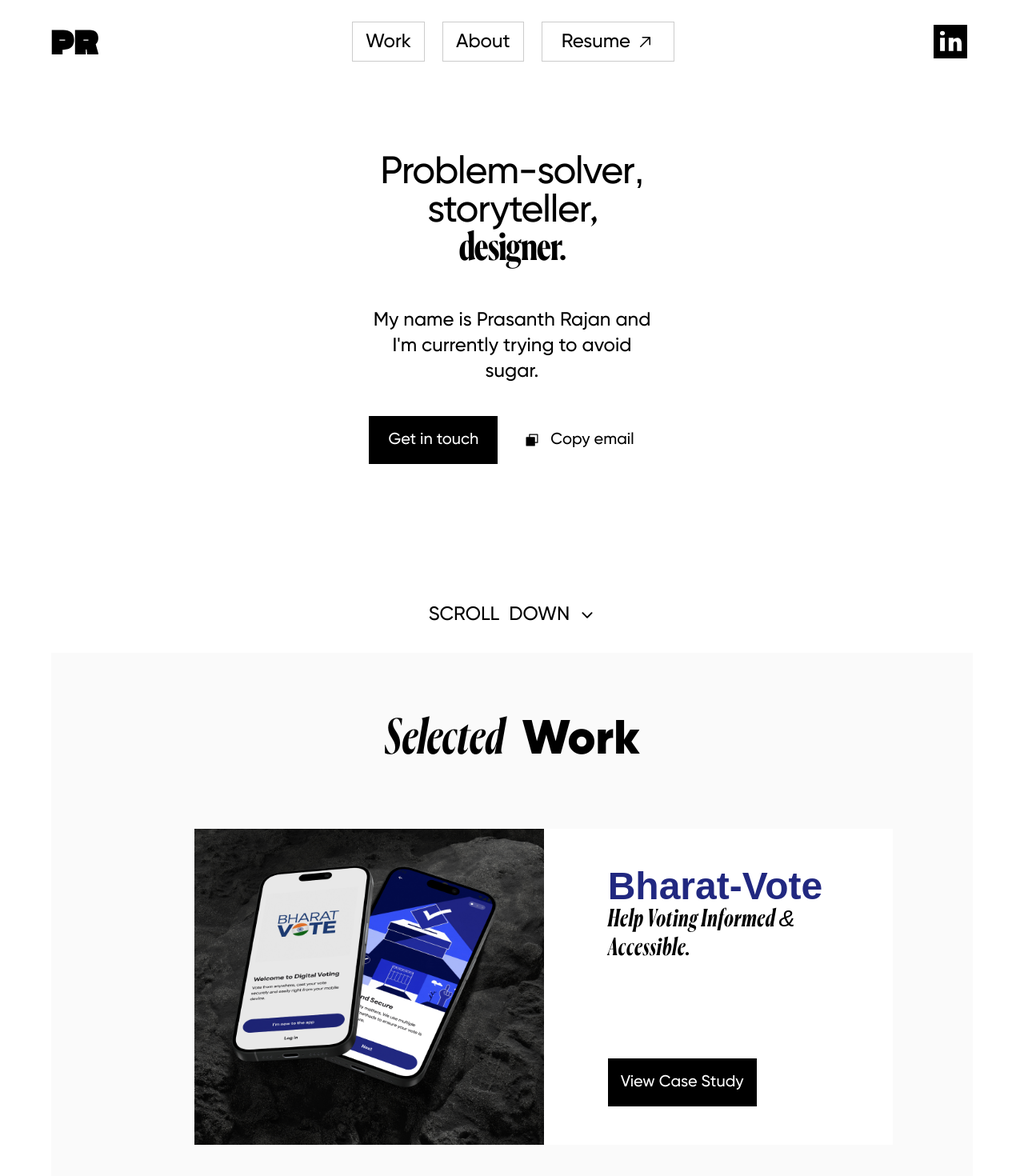
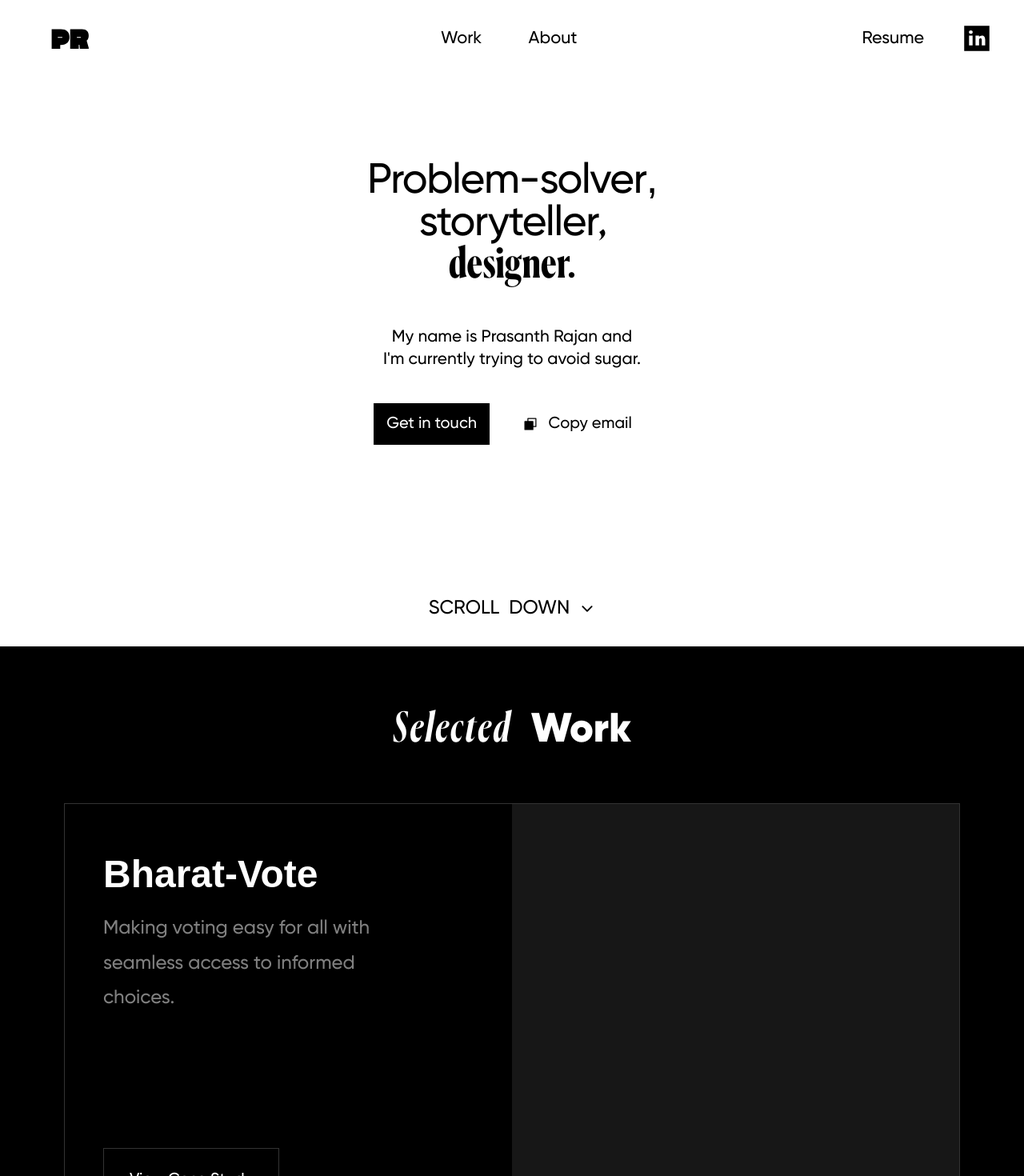
Before and after one commit to AkashBalcham/prasanth-port, a React (Create React App) app: page / in a window 1280 px wide. Shown: the top 1470 px of the page at 80% size. Built offline with nearby package versions, Linux system fonts and the light colour scheme; a web font is replaced by a local one.

Commit message:
new landing page

```diff
--- a/src/components/Navbar/Navbar.jsx
+++ b/src/components/Navbar/Navbar.jsx
@@ -10,17 +10,19 @@
     const { linkedinLink } = links;
 
     return (
-        <div className="w-full flex justify-between items-center top-0 pt-6">
-            <Link to={`/`}><img src={logo} alt="Logo" /></Link>
-            <div className="flex flex-row flex-wrap gap-4 items-center justify-between xl:w-[35%] xlMid:w-[31%] 2xl:w-[30%] 3xl:w-[25%] 4xl:w-[24%]">
-                <button className="lg:text-xl xl:text-2xl font-gilroy px-4 py-2 border border-black border-opacity-20 transition-all duration-300 hover:bg-black hover:bg-opacity-10 hover:cursor-pointer"><HashLink smooth to={'#work'}>
+        <div className="lg:pl-12 lg:pr-4 lgMid:pl-16 lgMid:pr-8 xl:pr-6 px-16 w-full flex justify-between items-center top-0 pt-6">
+            <Link to={`/`}><img className="lgMid:w-[80%] 4xl:w-[100%]" src={logo} alt="Logo" /></Link>
+            <div className="flex flex-row items-center justify-between lg:ml-24 lg:w-[17%] xl:w-[17%] xlMid:w-[16%] 2xl:w-[15%] 3xl:w-[15%] 4xl:w-[13.3%]">
+                <button className="lg:text-[105%] lgMid:text-[130%] xl:text-[135%] 2xl:text-[145%] 3xl:text-[157%] 4xl:text-[160%] font-gilroy px-4 py-2 "><HashLink smooth to={'#work'}>
                     Work
                 </HashLink></button>
-                <button className="lg:text-xl xl:text-2xl font-gilroy px-4 py-2 border border-black border-opacity-20 transition-all duration-300 hover:bg-black hover:bg-opacity-10 hover:cursor-pointer">About</button>
-                <button className="lg:text-xl xl:text-2xl font-gilroy px-6 py-2 border border-black border-opacity-20 transition-all duration-300 hover:bg-black hover:bg-opacity-10 hover:cursor-pointer">Resume <GoArrowUpRight className="text-2xl inline" /></button>
+                <button className="lg:text-[105%] lgMid:text-[130%] xl:text-[135%] 2xl:text-[145%] 3xl:text-[157%] 4xl:text-[160%] font-gilroy px-4 py-2 ">About</button>
             </div>
 
-            <Link to={linkedinLink} target="_blank"><img src={linkedin} alt="linkedin"/></Link>          {/* Change the link for the LinkedIn*/}
+            <div className="lg:w-[18%] xl:w-[17%] xlMid:w-[14.9%] 2xl:w-[14%] 3xl:w-[14%] 4xl:w-[12%] flex flex-row items-center justify-between">
+                <button className="lg:text-[105%] lgMid:text-[130%] xl:text-[135%] 2xl:text-[145%] 3xl:text-[157%] 4xl:text-[160%] font-gilroy px-6 py-2 ">Resume</button>
+                <Link to={linkedinLink} target="_blank"><img className="lg:w-[75%] 2xl:w-[90%]" src={linkedin} alt="linkedin"/></Link>          {/* Change the link for the LinkedIn*/}
+            </div>
         </div>
     )
 }
--- a/src/components/Project1/Slide3.jsx
+++ b/src/components/Project1/Slide3.jsx
@@ -17,7 +17,7 @@
 
                 <div className="lg:mt-10 xl:mt-14 3xl:mt-24 4xl:mt-20 mt-16 font-gilroy h-full flex flex-col items-start justify-start">
                     <h1 className="font-gilroy text-black/50 lg:text-[110%] lgMid:text-[120%] xl:text-[130%] xlMid:text-[145%] 2xl:text-[160%] 3xl:text-[165%] 4xl:text-[185%] text-2xl lg:mb-2 xlMid:mb-2 4xl:mb-4 mb-3">KEY CHALLENGES</h1>
-                    <ul className="font-gilroy lg:text-[110%] lgMid:text-[130%] xl:text-[150%] xlMid:text-[170%] 2xl:text-[180%] 3xl:text-[187%] 4xl:text-[230%] text-2xl list-disc pl-8">
+                    <ul className="font-gilroy lg:text-[110%] lgMid:text-[130%] xl:text-[150%] xlMid:text-[170%] 2xl:text-[180%] 3xl:text-[187%] 4xl:text-[clamp(1rem,185%,1.7rem)]  text-2xl list-disc pl-8">
                         <li className="lg:mb-1 xl:mb-2 2xl:mb-1 mb-4 lg:leading-8 lgMid:leading-9 xl:leading-10 xlMid:leading-[160%] 2xl:leading-[170%] 3xl:leading-[170%] 4xl:leading-[175%] leading-10">Many voters know party symbols but not<br /> the candidates, <span className="font-semibold">leading to party-based<br /> voting over individual merit.</span></li>
                         <li className="lg:mb-1 xl:mb-2 2xl:mb-1 mb-4 lg:leading-8 lgMid:leading-9 xl:leading-10 xlMid:leading-[160%] 2xl:leading-[170%] 3xl:leading-[170%] 4xl:leading-[175%] leading-10">
                         Candidate details are scattered across<br /> sources, making <span className="font-semibold"> accurate and unbiased<br /> information hard to find.</span></li>
--- a/src/components/ProjectCard/ProjectCard.jsx
+++ b/src/components/ProjectCard/ProjectCard.jsx
@@ -1,24 +1,38 @@
 import { Link } from "react-router-dom";
+import gray from "../../assets/images/gray.svg"
 
 const ProjectCard = (props) => {
 
     console.log(props);
 
     return (
-        <div className="w-[100%] lg:w-[110%] flex flex-row bg-[#FFF]">
-            <img src={props.image} className="h-full w-[50%]" alt="" />
-            <div className="py-12 flex flex-col items-start justify-between px-20">
+        <div className="w-[100%] h-[70vh] flex flex-row border-[1px] border-[rgba(255,255,255,0.2)] bg-[#000000] lg:mt-16">
+            <div className="lg:pt-16 xlMid:pt-24 3xl:pt-28 py-12 flex flex-col items-start justify-between lg:px-12 xlMid:pl-20 3xl:pl-24 px-20 w-[50%]">
                 <div className="flex flex-col justify-between items-start lg:h-[38%] lgMid:h-[35%] xl:h-[40%] xlMid:h-[35%] 2xl:h-[28%]">
-                    <h1 className="font-duplet text-[#212880] lg:text-3xl xl:text-5xl 2xl:text-5xl font-semibold">{props.name}</h1>
-                    <h2 className="w-[70%] lg:w-[90%] font-canela italic lg:text-xl xl:text-3xl 2xl:text-3xl tracking-wide">{props.desc}</h2>
+                    <h1 className="font-duplet text-[#FFFFFF] lg:text-3xl lgMid:text-[250%] xl:text-5xl 2xl:text-[320%] 2xl:text-5xl 3xl:text-[350%] 3xl:tracking-wide font-semibold">{props.name}</h1>
+                    {props.desc.split("\n").map((line, index) => (
+        <h2 className="text-white/50 font-gilroy lg:mt-4 lgMid:mt-10 lg:leading-[0%] 3xl:mt-12 3xl:leading-[0%] 3xl:tracking-wide lgMid:text-[150%] xlMid:text-[180%] 2xl:text-[180%] 3xl:text-[210%]" key={index}>
+          {line}
+          <br />
+        </h2>
+      ))}
+                    {/* <h2 className="w-[70%] lg:w-[90%] text-white/50 font-gilroy lg:text-xl xl:text-3xl 2xl:text-3xl tracking-wide">{props.desc}</h2> */}
                 </div>
 
                 <Link to={`/projects/${props.id}`}>
-                    <button className="bg-black px-6 py-4 lg:px-4 text-white lg:text-lg xl:text-xl 2xl:text-2xl font-gilroy font-extralight">
+                    <button className="border-[1px] border-[rgba(255,255,255,0.2)] bg-black px-6 py-4 lg:px-6 lgMid:px-8 lgMid:py-4 xl:py-6 3xl:px-8 3xl:py-6 text-white lg:text-[100%] lgMid:text-[110%] xl:text-[125%] xlMid:text-[145%] 2xl:text-[157%] font-gilroy font-extralight">
                         View Case Study
                     </button>
                 </Link>
             </div>
+            {
+                props.image ? (
+                    <img src={props.image ? props.image : gray} className={`h-full w-[50%]`} alt="" />
+                ) : (
+                    <div className="w-[50%] bg-[#171717]"></div>
+                )
+            }
+
         </div>
     )
 }
--- a/src/data/projects.js
+++ b/src/data/projects.js
@@ -1,11 +1,17 @@
-import ProjectCard1 from "../assets/images/ProjectCard1.png"
+
 
 const projects = [
     {
         id: 1,
-        image: ProjectCard1,
+        image: null,
         name: "Bharat-Vote",
-        desc: "Help Voting Informed & Accessible.",
+        desc: "Making voting easy for all with\n seamless access to informed\n choices.",
+    },
+    {
+        id: 2,
+        image: null,
+        name: "Transit",
+        desc: "A standalone app that integrates\nall transport modes in Bangalore\nfor seamless commuting.",
     }
 ]
 
--- a/src/pages/Landing/Landing.jsx
+++ b/src/pages/Landing/Landing.jsx
@@ -46,22 +46,22 @@
 
 
     return (
-        <div id="page-top" className="px-16 relative box-border">
+        <div id="page-top" className="relative box-border">
             <Navbar id="top"/>
             <section className="h-[100vh] flex flex-col items-center justify-center -mt-24">
-                <h1 className="items-center font-gilroy font-normal text-center text-3xl  tracking-tight mb-12 lg:text-5xl xl:w-[30%] xl:text-5xl 2xl:text-6xl 2xl:w-[30%]">
-                    <span>Problem-solver</span><span className="font-duplet">,</span><br/> storyteller<span className="font-canela">,</span> <br/> <span className="font-canela -pb-8">designer.</span>
+                <h1 className="items-center font-gilroy font-normal text-center text-3xl  tracking-tight mb-12 lg:text-5xl xl:w-[30%] xl:text-[330%] xlMid:text-[350%] 2xl:text-[390%] 3xl:text-[400%] 4xl:text-[410%] 2xl:w-[30%]">
+                    <span>Problem-solver</span><span className="font-duplet">,</span><br/> storyteller<span className="font-canela">,</span> <br/> <span className="font-canela tracking-normal -pb-8">designer.</span>
                 </h1>
-                <h2 className="font-gilroy text-center mb-10 xl:text-2xl 2xl:text-2xl w-[23%] lg:text-xl lg:w-[33%] xl:w-[32%] 2xl:w-[30%] 3xl:w-[27%]">
+                <h2 className="font-gilroy text-center mb-10 lg:w-[33%] xl:text-[130%] xlMid:text-[130%] 2xl:text-2xl 4xl:text-[140%] w-[23%] lg:text-xl  xl:w-[32%] 2xl:w-[30%] 3xl:w-[27%]">
                     My name is Prasanth Rajan and <br/> I'm currently trying to avoid sugar.
                 </h2>
 
-                <div className="flex w-[20%] lg:w-[40%] xl:w-[31%] xlMid:w-[32%] 2xl:w-[30%] 3xl:w-[26%] 4xl:w-[23%] items-center justify-between">
-                    <button className="bg-black px-6 py-4 text-white text-xl lg:text-xl xl:text-xl xlMid:text-2xl 2xl:text-2xl font-gilroy font-extralight">
+                <div className="flex w-[20%] lg:w-[28%] lgMid:w-[27%] xl:w-[27%] xlMid:w-[27%] 2xl:w-[26.5%] 3xl:w-[25%] 4xl:w-[23%] items-center justify-between">
+                    <button className="bg-black lg:px-4 lgMid:px-4 2xl:px-7 2xl:py-4 lg:py-2 lgMid:py-3 px-6 py-4 text-white text-xl lg:text-[100%] lgMid:text-[110%] xl:text-xl xlMid:text-2xl 2xl:text-[140%] font-gilroy font-extralight">
                         Get in touch
                     </button>
                     {!copied ? (
-                            <button className="font-gilroy font-extralight px-6 py-4 text-xl lg:text-xl xl:text-xl xlMid:text-2xl 2xl:text-2xl text-center w-[53%]" onClick={handleCopy}>
+                            <button className="font-gilroy font-extralight lg:px-4 lg:py-2 lgMid:py-3 px-6 py-4 text-xl lg:text-[100%] lgMid:text-[110%] xl:text-xl xlMid:text-2xl 2xl:text-2xl text-center w-[53%]" onClick={handleCopy}>
                                 <PiCopyFill className="inline mr-2" /> Copy email
                             </button>
                         ) : (
@@ -81,9 +81,9 @@
             </div>
 
 
-            <div id="work" className="bg-[#FAFAFA] flex flex-col items-center pt-20 px-20 lg:pb-72 xl:pb-72 2xl:pb-40 ">
-                <h1 lassName="text-center w-full flex justify-center mb-20"><span className="font-canela italic text-7xl lg:text-6xl mr-2">Selected </span> <span className="ml-2 font-gilroy text-7xl lg:text-6xl font-semibold"> Work</span></h1>
-                <div className="flex flex-col w-[80%] mt-20">
+            <div id="work" className="w-full bg-[#000000] text-[#FFFFFF] flex flex-col lg:px-20 4xl:px-32 px-0 items-center pt-20 lg:pb-72 xl:pb-72 2xl:pb-40 ">
+                <h1 lassName="text-center w-full flex justify-center mb-20"><span className="tracking-wider font-canela italic text-7xl lg:text-5xl xl:text-[320%] 3xl:text-[350%] 4xl:text-7xl mr-2">Selected </span> <span className="ml-2 font-gilroy text-7xl lg:text-5xl xl:text-[320%] 3xl:text-[350%] 4xl:text-7xl font-semibold"> Work</span></h1>
+                <div className="w-[100%] flex flex-col mt16">
                     {projects.map((project) => {
                         return (
                             <ProjectCard
```
Also changed, not shown: src/components/Project1/Slide5.jsx (+4 -4 lines), src/assets/images/gray.svg (added).
